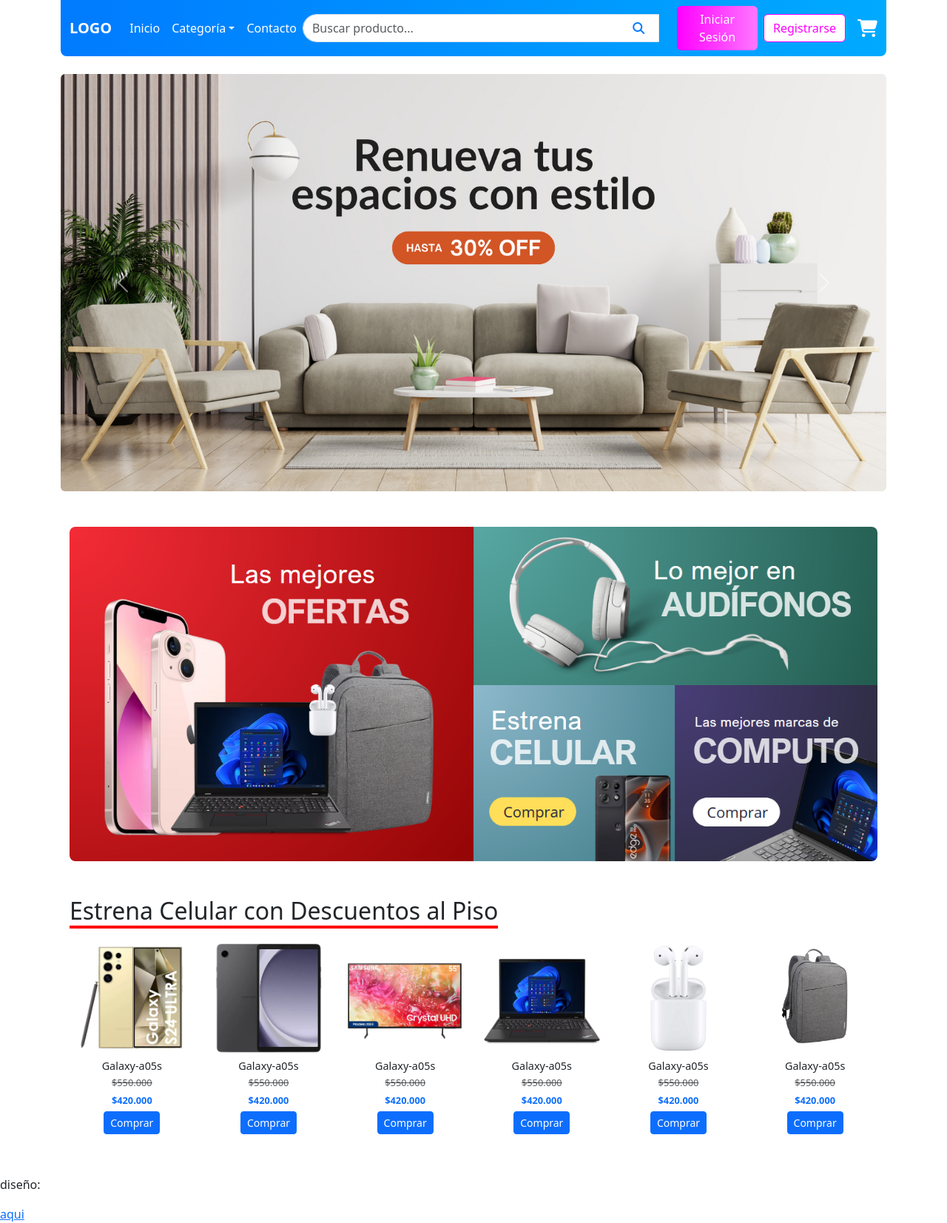
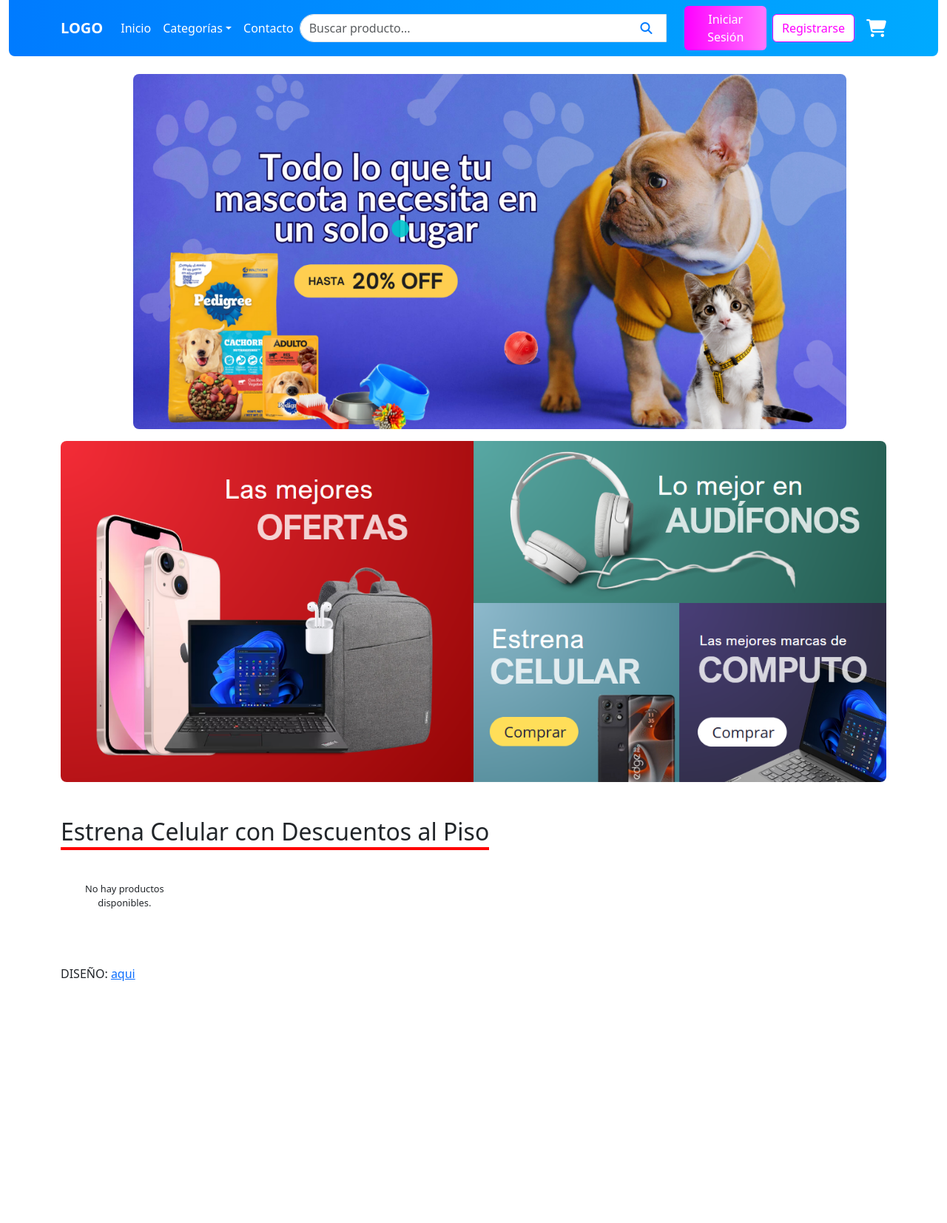
Before and after one commit to Jose-Bohorquez/seller, a PHP site: page /pentland/views/landing/new_view.php in a window 1280 px wide. Shown: the whole page at 74% size. After the commit the page ends 1326 px from the top, so only its background shows below. Run offline with PHP 8.4, Linux system fonts and the light colour scheme; some libraries are stand-ins or nearby versions.

Commit message:
ajustando landing (imagenes y productos)

```diff
--- a/views/landing/new_view.php
+++ b/views/landing/new_view.php
@@ -1,5 +1,6 @@
 <!doctype html>
 <html lang="en">
+
 <head>
   <meta charset="utf-8">
   <meta name="viewport" content="width=device-width, initial-scale=1">
@@ -11,15 +12,18 @@
     .navbar {
       background: linear-gradient(to right, #007bff, #00aaff);
     }
+
     .navbar .input-group {
       margin: auto;
       width: 50%;
       position: relative;
     }
+
     .navbar .form-control {
       border-radius: 50px;
       padding-right: 3rem;
     }
+
     .navbar .input-group-text {
       border-radius: 50%;
       position: absolute;
@@ -31,10 +35,12 @@
       color: #007bff;
       cursor: pointer;
     }
+
     .navbar .btn-session {
       background: linear-gradient(to right, #ff00ff, #ff77ff);
       border: none;
     }
+
     .navbar .btn-register {
       border: 1px solid #ff00ff;
       color: #ff00ff;
@@ -45,6 +51,7 @@
       object-fit: cover;
       /*border-radius: 8px;*/
     }
+
     .promo-section .row.g-0 {
       gap: 0;
     }
@@ -53,17 +60,21 @@
     .product-section .card {
       border: none;
     }
+
     .product-section .card-img-top {
       height: 150px;
       object-fit: cover;
     }
+
     .product-section .card-body {
       padding: 0.5rem;
     }
+
     .product-section h5 {
       font-size: 0.9rem;
       margin-bottom: 0.3rem;
     }
+
     .product-section p {
       font-size: 0.8rem;
       margin-bottom: 0.3rem;
@@ -71,23 +82,23 @@
   </style>
 </head>
 <body>
-
-    <div class="container">
-
+  <div class="container-fluid">
     <!-- Navbar -->
     <nav class="navbar navbar-expand-lg navbar-light" style="border-radius: 0 0 8px 8px ;">
       <div class="container">
         <a class="navbar-brand text-white fw-bold" href="#">LOGO</a>
-        <button class="navbar-toggler" type="button" data-bs-toggle="collapse" data-bs-target="#navbarNav" aria-controls="navbarNav" aria-expanded="false" aria-label="Toggle navigation">
+        <button class="navbar-toggler" type="button" data-bs-toggle="collapse" data-bs-target="#navbarNav"
+          aria-controls="navbarNav" aria-expanded="false" aria-label="Toggle navigation">
           <span class="navbar-toggler-icon"></span>
         </button>
         <div class="collapse navbar-collapse" id="navbarNav">
           <ul class="navbar-nav me-auto mb-2 mb-lg-0">
             <li class="nav-item">
-              <a class="nav-link text-white" href="#">Inicio</a>
+              <a class="nav-link text-white" href="?c=Landing&a=mainv2">Inicio</a>
             </li>
             <li class="nav-item dropdown">
-              <a class="nav-link dropdown-toggle text-white" href="#" id="navbarDropdown" role="button" data-bs-toggle="dropdown" aria-expanded="false">Categoría</a>
+              <a class="nav-link dropdown-toggle text-white" href="#" id="navbarDropdown" role="button"
+                data-bs-toggle="dropdown" aria-expanded="false">Categorías</a>
               <ul class="dropdown-menu">
                 <li><a class="dropdown-item" href="#">Celulares</a></li>
                 <li><a class="dropdown-item" href="#">Computadores</a></li>
@@ -105,40 +116,65 @@
             </span>
           </div>
           <div class="d-flex align-items-center ms-4">
-            <a href="#" class="btn btn-session text-white me-2">Iniciar Sesión</a>
-            <a href="#" class="btn btn-register bg-white">Registrarse</a>
+            <a href="?c=Login&a=main" class="btn btn-session text-white me-2">Iniciar Sesión</a>
+            <a href="?c=Registry" class="btn btn-register bg-white">Registrarse</a>
             <a href="#" class="text-white ms-3 fs-4"><i class="fa-solid fa-cart-shopping"></i></a>
           </div>
         </div>
       </div>
     </nav>
-
     <br>
-
     <!-- Carousel Section -->
     <div id="promoCarousel" class="carousel slide" data-bs-ride="carousel">
-  <div class="carousel-inner">
+      <div class="carousel-inner" style="width: 1300px; height: 480px; margin: auto; overflow: hidden; border-radius: 8px;">
       <div class="carousel-item active">
-      <a href="https://www.google.com" target="_blank">
-        <img src="assets/imagenes/landing/new/mascotas.webp" class="d-block w-100 rounded" alt="Promo 1">
+          <a href="#">
+            <div style="width: 100%; height: 100%; display: flex; align-items: center; justify-content: center;">
+              <img src="assets/imagenes/landing/new/dog.png" class="rounded-3"
+                style="max-width: 1300px; max-height: 480px; width: auto; height: auto;" alt="Promo 1">
+            </div>
           </a>
         </div>
         <div class="carousel-item">
-      <a href="https://www.google.com" target="_blank">
-        <img src="assets/imagenes/landing/new/s1-1.png" class="d-block w-100 rounded" alt="Promo 2">
+          <a href="#">
+            <div style="width: 100%; height: 100%; display: flex; align-items: center; justify-content: center;">
+              <img src="assets/imagenes/landing/new/rc.png" class="rounded-3"
+                style="max-width: 1300px; max-height: 480px; width: auto; height: auto;" alt="Promo 1">
+            </div>
           </a>
         </div>
         <div class="carousel-item">
-      <a href="https://www.google.com" target="_blank">
-        <img src="assets/imagenes/landing/new/s1-2.png" class="d-block w-100 rounded" alt="Promo 3">
+          <a href="#">
+            <div style="width: 100%; height: 100%; display: flex; align-items: center; justify-content: center;">
+              <img src="assets/imagenes/landing/new/mascotas.webp" class="rounded-3"
+                style="max-width: 1300px; max-height: 480px; width: auto; height: auto;" alt="Promo 2">
+            </div>
           </a>
         </div>
         <div class="carousel-item">
-      <a href="https://www.google.com" target="_blank">
-        <img src="assets/imagenes/landing/new/rc.webp" class="d-block w-100 rounded" alt="Promo 4">
+          <a href="#">
+            <div style="width: 100%; height: 100%; display: flex; align-items: center; justify-content: center;">
+              <img src="assets/imagenes/landing/new/s1-1.png" class="rounded-3"
+                style="max-width: 1300px; max-height: 480px; width: auto; height: auto;" alt="Promo 3">
+            </div>
           </a>
         </div>
-
+        <div class="carousel-item">
+          <a href="#">
+            <div style="width: 100%; height: 100%; display: flex; align-items: center; justify-content: center;">
+              <img src="assets/imagenes/landing/new/s1-2.png" class="rounded-3"
+                style="max-width: 1300px; max-height: 480px; width: auto; height: auto;" alt="Promo 4">
+            </div>
+          </a>
+        </div>
+        <div class="carousel-item">
+          <a href="#">
+            <div style="width: 100%; height: 100%; display: flex; align-items: center; justify-content: center;">
+              <img src="assets/imagenes/landing/new/rc.webp" class="rounded-3"
+                style="max-width: 1300px; max-height: 480px; width: auto; height: auto;" alt="Promo 5">
+            </div>
+          </a>
+        </div>
       </div>
       <button class="carousel-control-prev" type="button" data-bs-target="#promoCarousel" data-bs-slide="prev">
         <span class="carousel-control-prev-icon" aria-hidden="true"></span>
@@ -149,126 +185,88 @@
         <span class="visually-hidden">Next</span>
       </button>
     </div>
-
-
-
     <!-- Promo Section -->
-    <div class="container my-5 promo-section">
+    <div class="container my-3 promo-section">
       <div class="row g-0">
         <div class="col-md-6">
-          <a href="https://www.google.com" target="_blank">
-            <img src="assets/imagenes/landing/new/s2-1.png" alt="Promo Left" class="w-100 h-100" style="border-radius: 8px 0 0 8px;">
+          <a href="#">
+            <img src="assets/imagenes/landing/new/s2-1.png" alt="Promo Left" class="w-100 h-100"
+              style="border-radius: 8px 0 0 8px;">
           </a>
         </div>
         <div class="col-md-6">
           <div class="row g-0">
             <div class="col-12">
-              <a href="https://www.google.com" target="_blank">
-                <img src="assets/imagenes/landing/new/s2-2.png" alt="Promo Top Right" class="w-100 h-100" style="border-radius: 0 8px 0 0 ;">
+              <a href="#">
+                <img src="assets/imagenes/landing/new/s2-2.png" alt="Promo Top Right" class="w-100 h-100"
+                  style="border-radius: 0 8px 0 0 ;">
               </a>
             </div>
             <div class="col-6">
-              <a href="https://www.google.com" target="_blank">
-                <img src="assets/imagenes/landing/new/s2-3.png" alt="Promo Bottom Left" class="w-100 h-100" style="border-radius: 0 0 0 0 ;">
+              <a href="#">
+                <img src="assets/imagenes/landing/new/s2-3.png" alt="Promo Bottom Left" class="w-100 h-100"
+                  style="border-radius: 0 0 0 0 ;">
               </a>
             </div>
             <div class="col-6">
-              <a href="https://www.google.com" target="_blank">
-                <img src="assets/imagenes/landing/new/s2-4.png" alt="Promo Bottom Right" class="w-100 h-100" style="border-radius: 0 0 8px 0 ;">
+              <a href="#">
+                <img src="assets/imagenes/landing/new/s2-4.png" alt="Promo Bottom Right" class="w-100 h-100"
+                  style="border-radius: 0 0 8px 0 ;">
               </a>
             </div>
           </div>
         </div>
       </div>
     </div>
-
-    <!-- Product Section -->
     <div class="container my-5 product-section">
       <div class="d-flex align-items-center mb-4">
         <h2 class="text-start mb-0 position-relative">
           Estrena Celular con Descuentos al Piso
-          <span style="position: absolute; bottom: -5px; left: 0; height: 4px; width: 100%; background-color: red;"></span>
+          <span
+            style="position: absolute; bottom: -5px; left: 0; height: 4px; width: 100%; background-color: red;"></span>
         </h2>
       </div>
+      <br>
       <div class="row row-cols-2 row-cols-sm-3 row-cols-lg-6 g-3">
+        <?php if (!empty($products)): ?>
+        <?php foreach ($products as $product): ?>
         <div class="col">
-          <div class="card text-center">
-            <img src="assets/imagenes/landing/new/1.webp" class="card-img-top" alt="Producto 1">
+          <div class="card text-center position-relative">
+            <!-- Listón de oferta -->
+            <div class="position-absolute top-0 start-0 bg-danger text-white px-3 py-1 fw-bold"
+              style="clip-path: polygon(0 0, 100% 0, 80% 100%, 0% 100%); font-size: 0.9em;">
+              Oferta
+            </div>
+            <!-- Imagen del producto -->
+            <img src="<?= $product->get_image(); ?>" class="card-img-top"
+              alt="<?= htmlspecialchars($product->get_name()); ?>" style="height: 150px; object-fit: contain;">
+            <!-- Información del producto -->
             <div class="card-body">
-              <h5>Galaxy-a05s</h5>
-              <p class="text-muted text-decoration-line-through">$550.000</p>
-              <p class="text-primary fw-bold">$420.000</p>
+              <h5><?= htmlspecialchars($product->get_name()); ?></h5>
+              <p class="text-muted text-decoration-line-through">$<?= number_format($product->get_price() * 1.2, 2); ?>
+              </p>
+              <p class="text-primary fw-bold">$<?= number_format($product->get_price(), 2); ?></p>
               <a href="#" class="btn btn-primary btn-sm">Comprar</a>
             </div>
           </div>
         </div>
-        <!-- Repite más productos aquí -->
-        <div class="col">
-          <div class="card text-center">
-            <img src="assets/imagenes/landing/new/2.webp" class="card-img-top" alt="Producto 1">
-            <div class="card-body">
-              <h5>Galaxy-a05s</h5>
-              <p class="text-muted text-decoration-line-through">$550.000</p>
-              <p class="text-primary fw-bold">$420.000</p>
-              <a href="#" class="btn btn-primary btn-sm">Comprar</a>
+        <?php endforeach; ?>
+        <?php else: ?>
+        <p class="text-center">No hay productos disponibles.</p>
+        <?php endif; ?>
       </div>
     </div>
   </div>
+  <br>
+  <div class="container">
+    <div class="row">
       <div class="col">
-          <div class="card text-center">
-            <img src="assets/imagenes/landing/new/3.webp" class="card-img-top" alt="Producto 1">
-            <div class="card-body">
-              <h5>Galaxy-a05s</h5>
-              <p class="text-muted text-decoration-line-through">$550.000</p>
-              <p class="text-primary fw-bold">$420.000</p>
-              <a href="#" class="btn btn-primary btn-sm">Comprar</a>
+        <h6>DISEÑO: <a href="https://www.canva.com/design/DAGcey64300/qIvq-KDkmEY8ug5nYEBF7A/edit"><span>aqui</span></a>
+        </h6>
       </div>
     </div>
   </div>
-        <div class="col">
-          <div class="card text-center">
-            <img src="assets/imagenes/landing/new/6.webp" class="card-img-top" alt="Producto 1">
-            <div class="card-body">
-              <h5>Galaxy-a05s</h5>
-              <p class="text-muted text-decoration-line-through">$550.000</p>
-              <p class="text-primary fw-bold">$420.000</p>
-              <a href="#" class="btn btn-primary btn-sm">Comprar</a>
-            </div>
-          </div>
-        </div>
-        <div class="col">
-          <div class="card text-center">
-            <img src="assets/imagenes/landing/new/5.webp" class="card-img-top" alt="Producto 1">
-            <div class="card-body">
-              <h5>Galaxy-a05s</h5>
-              <p class="text-muted text-decoration-line-through">$550.000</p>
-              <p class="text-primary fw-bold">$420.000</p>
-              <a href="#" class="btn btn-primary btn-sm">Comprar</a>
-            </div>
-          </div>
-        </div>
-        <div class="col">
-          <div class="card text-center">
-            <img src="assets/imagenes/landing/new/7.webp" class="card-img-top" alt="Producto 1">
-            <div class="card-body">
-              <h5>Galaxy-a05s</h5>
-              <p class="text-muted text-decoration-line-through">$550.000</p>
-              <p class="text-primary fw-bold">$420.000</p>
-              <a href="#" class="btn btn-primary btn-sm">Comprar</a>
-            </div>
-          </div>
-        </div>
-
-      </div>
-    </div>
-    </div>
-
-
-    <div>
-      <p>diseño:  </p> <a href="https://www.canva.com/design/DAGcey64300/qIvq-KDkmEY8ug5nYEBF7A/edit">aqui</a>
-    </div>
-
-
+  <br>
   <script src="https://cdn.jsdelivr.net/npm/bootstrap@5.3.3/dist/js/bootstrap.bundle.min.js"></script>
 </body>
 </html>
```
Also changed, not shown: controllers/Landing.php (+10 -1 lines), assets/imagenes/landing/new/dog.png (added), assets/imagenes/landing/new/rc.png (added). Lines whose indentation alone changed are shown as unchanged.
